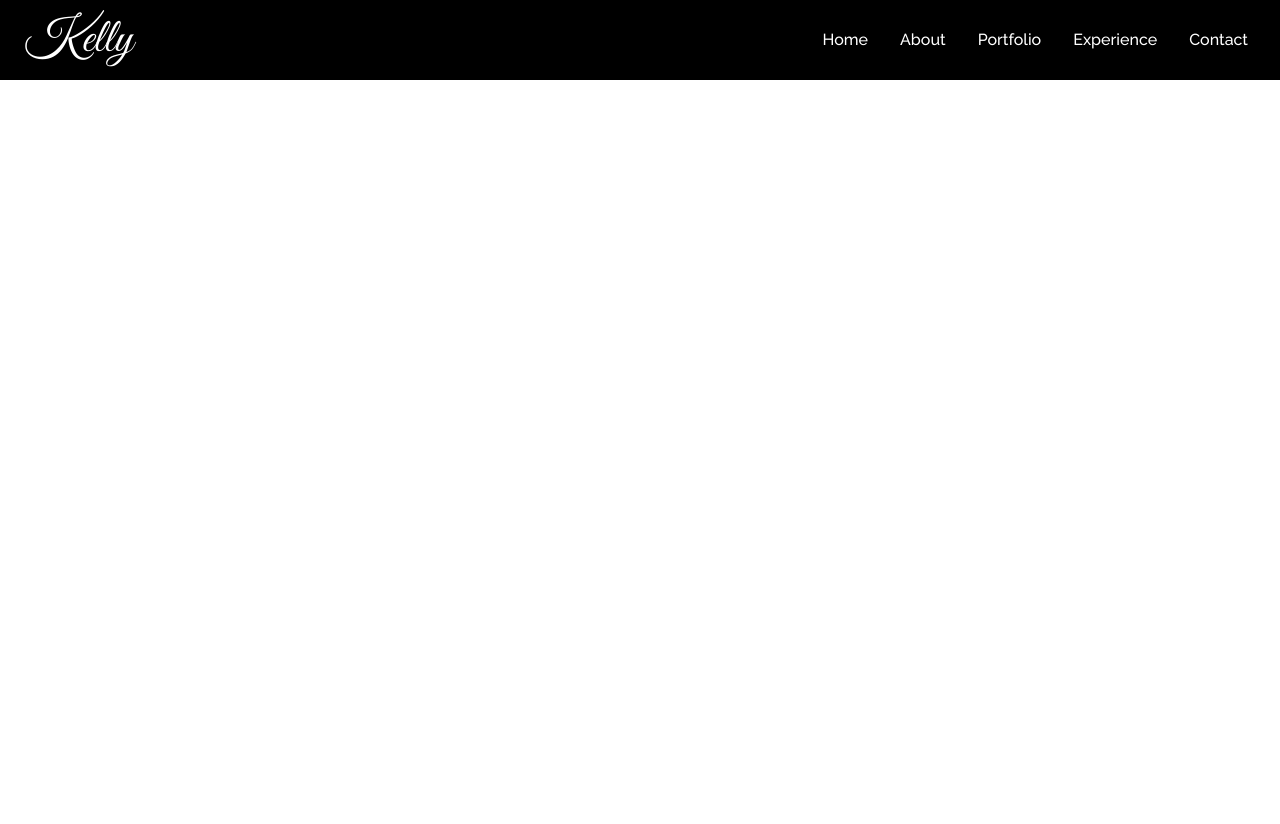
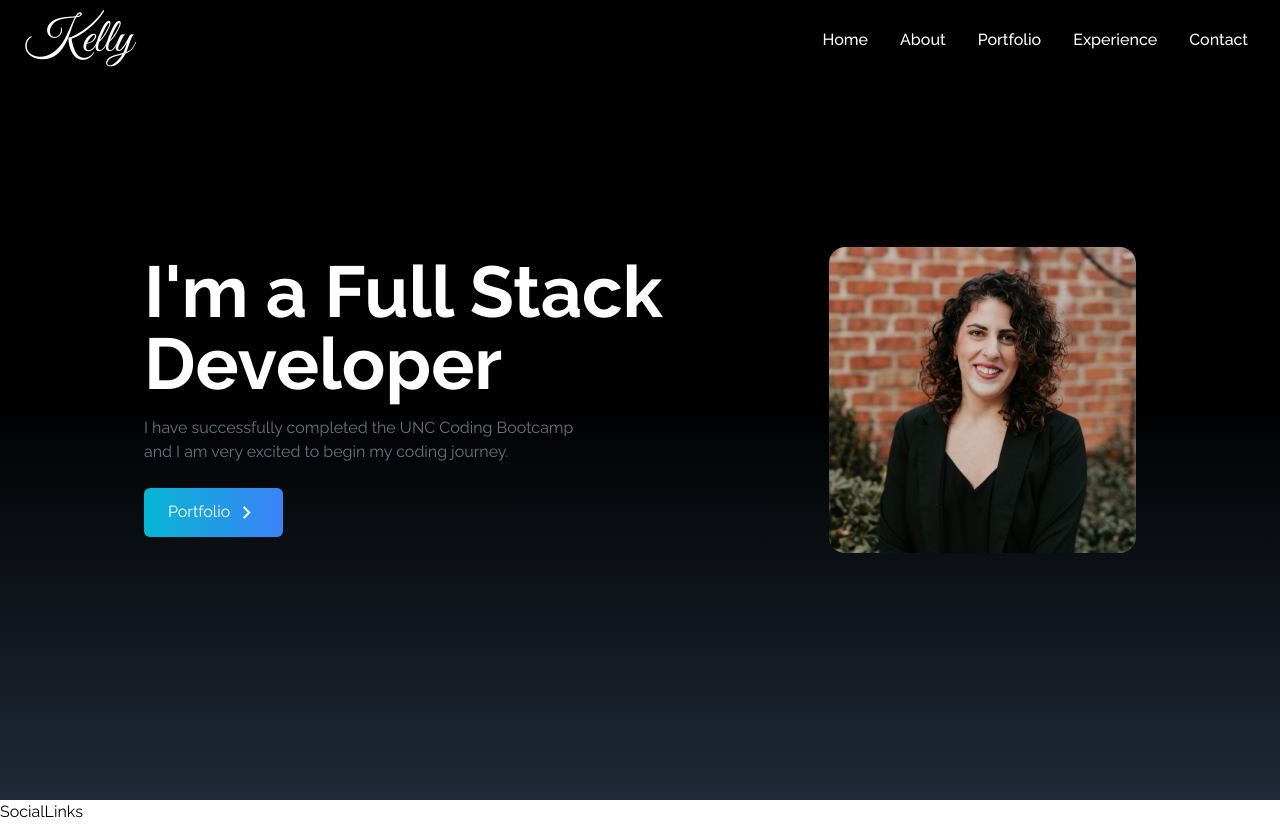
Before and after one commit to kellyfayrishta/react-portfolio, a React (Create React App) app: page / in a window 1280 px wide. Before the commit the page ends 800 px from the top, so only its background shows below. Built offline with nearby package versions, Linux system fonts and the light colour scheme; a web font is replaced by a local one.

Commit message:
added features to home.js incl image, button, text, styling

```diff
--- a/src/App.js
+++ b/src/App.js
@@ -1,11 +1,14 @@
 import { Home } from "./components/Home";
 import { Navbar } from "./components/Navbar";
+import { SocialLinks } from "./components/SocialLinks";
 
 function App() {
   return (
     <div>
       <Navbar />
       <Home />
+
+      <SocialLinks />
     </div>
   );
 }
--- a/src/components/Home.js
+++ b/src/components/Home.js
@@ -1,9 +1,33 @@
 import React from 'react';
+import heroimg from '../assets/heroimg.png';
+import { MdOutlineKeyboardArrowRight } from "react-icons/md";
 
 export const Home = () => {
   return (
-    <div>Home</div>
-  )
+    <div name="home" className='h-screen w-full bg-gradient-to-b via-black from-black to-gray-800'>
+      <div className='max-w-screen-lg mx-auto flex flex-col items-center justify-center h-full px-4 md:flex-row'>
+        <div className='flex flex-col justify-center h-full'>
+          <h2 className='text-4xl sm:text-7xl font-bold text-white'>I'm a Full Stack Developer</h2>
+          <p className='text-gray-500 py-4 max-w-md'>
+            I have successfully completed the UNC Coding Bootcamp and I am very
+            excited to begin my coding journey.
+          </p>
+
+          <div>
+            <button className='group text-white w-fit px-6 py-3 my-2 flex items-center rounded-md bg-gradient-to-r from-cyan-500 to-blue-500 cursor-pointer'>
+              Portfolio
+              <span className='group-hover:rotate-90 duration-300'>
+                <MdOutlineKeyboardArrowRight size={25} className="ml-1"/>
+              </span>
+            </button>
+          </div>
+        </div>
+        <div>
+            <img src={heroimg} alt="my profile image" className='rounded-2xl mx-auto w-2/3 md:w-full' />
+        </div>
+      </div>
+    </div>
+  );
 }
 
 export default Home;
--- /dev/null
+++ b/src/components/SocialLinks.js
@@ -0,0 +1,7 @@
+import React from 'react'
+
+export const SocialLinks = () => {
+  return (
+    <div>SocialLinks</div>
+  )
+}
```
